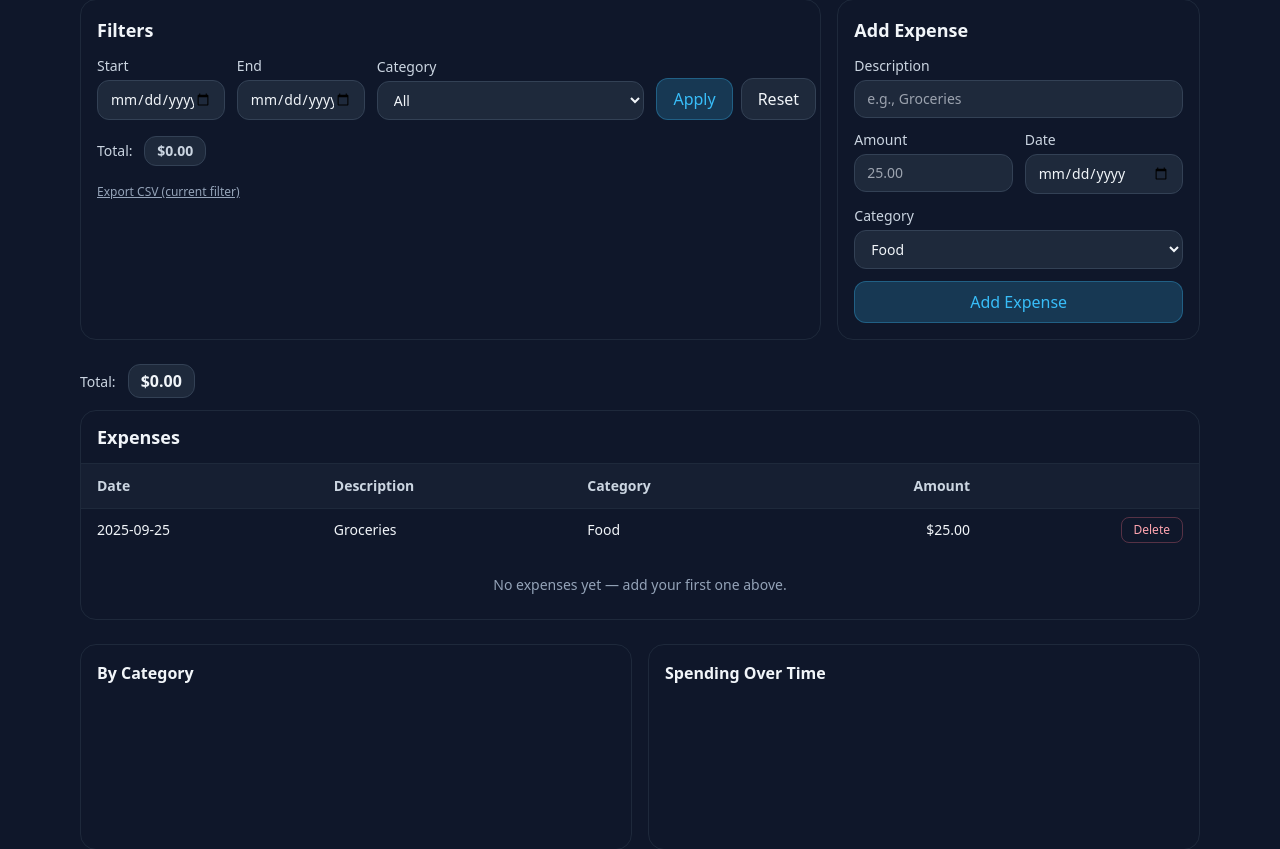
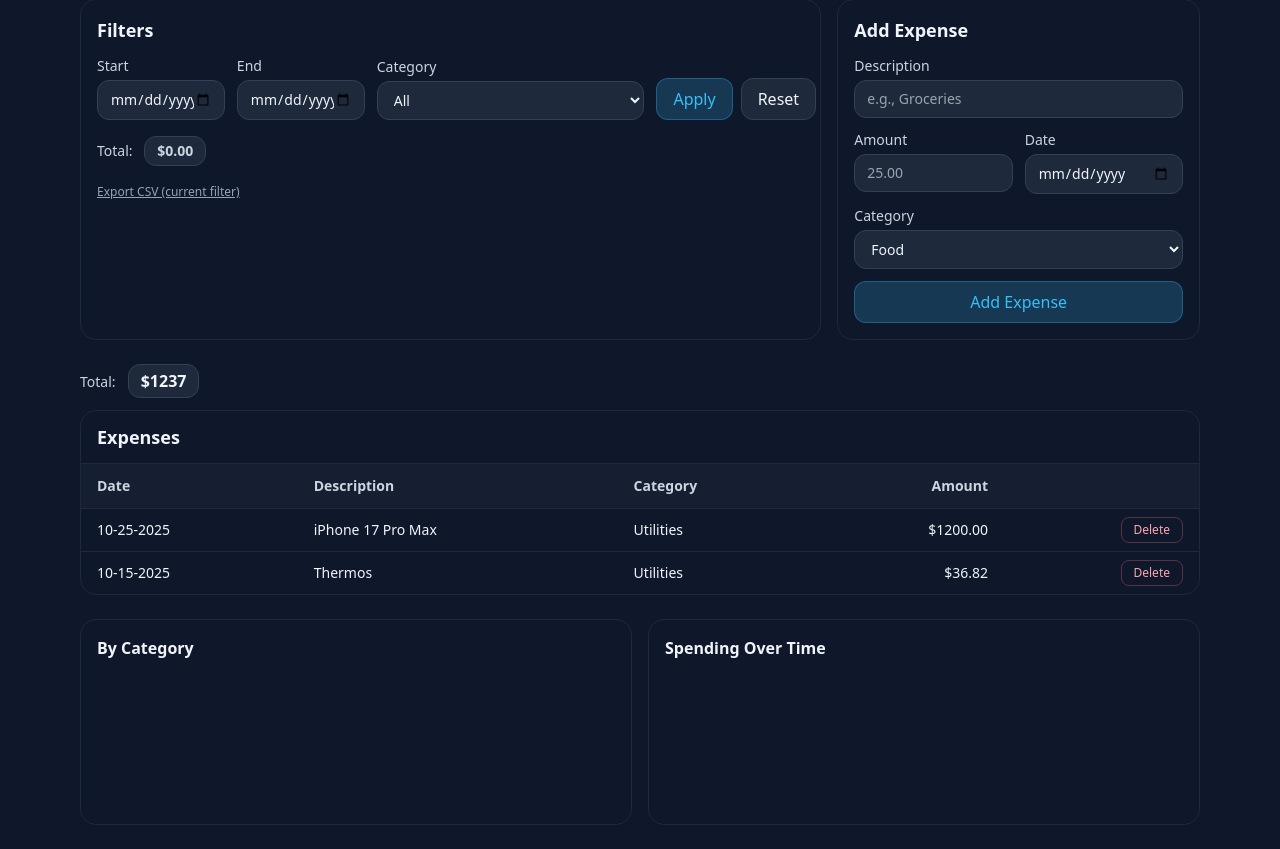
Before and after one commit to hamim23z/FinTrack, a Flask app: page / in a window 1280 px wide. Shown: the part 125-974 px from the top of the page. After the commit the page ends 950 px from the top, so only its background shows below. Run offline with Flask 3, Linux system fonts and the light colour scheme; some libraries are stand-ins or nearby versions.

Commit message:
Listed all expenses on the site. Fixed the delete button, now deletes. Also fixed the total button, shows price on screen.

```diff
--- a/app.py
+++ b/app.py
@@ -25,10 +25,19 @@ with app.app_context():
     db.create_all()
 
 
+CATEGORIES = ['Food', 'Transportation', 'Rent', 'Utilities/Bills', 'Entertainment', 'Health']
 
 @app.route("/")
 def index():
-    return render_template("index.html")
+
+    expenses = Expense.query.order_by(Expense.date.desc(), Expense.id.desc()).all()
+    total = round(sum(e.amount for e in expenses), 2)
+    return render_template(
+        "index.html",
+        expenses=expenses,
+        categories=CATEGORIES,
+        total=total
+    )
 
 
 
@@ -66,6 +75,15 @@ def add():
     flash("Expense added.", "success")
     return redirect(url_for("index"))
 
+@app.route('/delete/<int:expense_id>', methods=['POST'])
+def delete(expense_id):
+    e = Expense.query.get_or_404(expense_id)
+    db.session.delete(e)
+    db.session.commit()
+    flash("Expense deleted.", "success")
+    return redirect(url_for("index"))
+
+
 
 
 if (__name__) == "__main__":
--- a/templates/index.html
+++ b/templates/index.html
@@ -147,10 +147,9 @@
                 name="category"
                 class="w-full rounded-xl bg-slate-800 border border-slate-700 px-3 py-2 text-slate-100"
               >
-                <option>Food</option>
-                <option>Transport</option>
-                <option>Rent</option>
-                <option>Utilities</option>
+                {% for c in categories%}
+                <option value="{{c}}">{{c}}</option>
+                {% endfor %}
               </select>
             </label>
             <button
@@ -169,7 +168,7 @@
         <span
           class="inline-block rounded-xl border border-slate-700 bg-slate-800 px-3 py-1 font-semibold"
         >
-          $0.00
+          ${{'%2.f'|format(total or 0)}}
         </span>
       </div>
 
@@ -190,24 +189,40 @@
               </tr>
             </thead>
             <tbody>
+              {% if expenses %} {% for e in expenses %}
+
               <tr class="border-t border-slate-800 hover:bg-slate-800/30">
-                <td class="px-4 py-2">2025-09-25</td>
-                <td class="px-4 py-2">Groceries</td>
-                <td class="px-4 py-2">Food</td>
-                <td class="px-4 py-2 text-right">$25.00</td>
+                <td class="px-4 py-2">
+                  {{e.date.strftime("%m-%d-%Y") if e.date else ""}}
+                </td>
+                <td class="px-4 py-2">{{e.description}}</td>
+                <td class="px-4 py-2">{{e.category}}</td>
                 <td class="px-4 py-2 text-right">
-                  <button
-                    class="text-rose-300 hover:text-rose-200 text-xs border border-rose-400/30 px-3 py-1 rounded-lg"
+                  ${{'%.2f'|format(e.amount)}}
+                </td>
+                <td class="px-4 py-2 text-right">
+                  <form
+                    method="post"
+                    action="{{url_for('delete', expense_id=e.id)}}"
                   >
-                    Delete
-                  </button>
+                    <button
+                      class="text-rose-300 hover:text-rose-200 text-xs border border-rose-400/30 px-3 py-1 rounded-lg"
+                    >
+                      Delete
+                    </button>
+                  </form>
                 </td>
               </tr>
+
+              {% endfor %} {% else %}
+
               <tr>
                 <td colspan="5" class="px-4 py-6 text-center text-slate-400">
                   No expenses yet — add your first one above.
                 </td>
               </tr>
+
+              {% endif %}
             </tbody>
           </table>
         </div>
```
Also changed, not shown: instance/expenses.db.
